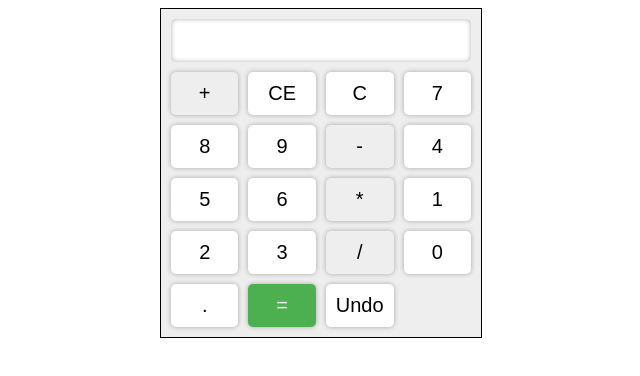
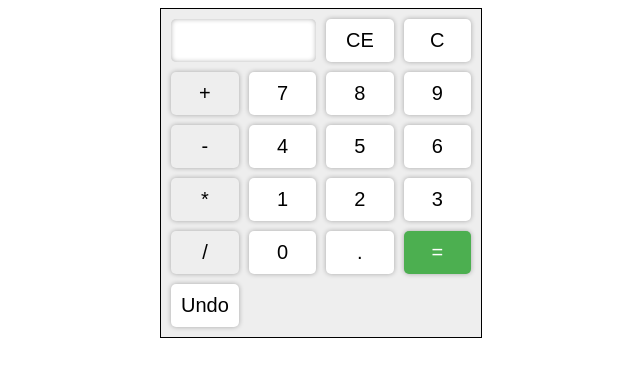
Before and after one commit to Juenzo/Calculatrice, a plain HTML site: page calculatrice.html in a window 1280 px wide. Shown: the whole page, without its empty margins (319-959 px from the left). Drawn offline with Linux system fonts and the light colour scheme.

Commit message:
part 3 - 4

```diff
--- a/calculatrice.css
+++ b/calculatrice.css
@@ -11,7 +11,7 @@
 }
 
 .display {
-  grid-column: 1 / span 4;
+  grid-column: 1 / span 2;
   font-size: 24px;
   text-align: right;
   padding: 5px;
--- a/calculatrice.html
+++ b/calculatrice.html
@@ -8,25 +8,25 @@
 <body>
     <div class="calculator">
         <input type="text" class="display" id="display" disabled>
-        <button class="btn operator" onclick="calculator.addOperator('+')">+</button>
-        <button class="btn" onclick="calculator.deleteLast()">CE</button>
-        <button class="btn" onclick="calculator.clear()">C</button>
-        <button class="btn" onclick="calculator.addValue('7')">7</button>
-        <button class="btn" onclick="calculator.addValue('8')">8</button>
-        <button class="btn" onclick="calculator.addValue('9')">9</button>
-        <button class="btn operator" onclick="calculator.addOperator('-')">-</button>
-        <button class="btn" onclick="calculator.addValue('4')">4</button>
-        <button class="btn" onclick="calculator.addValue('5')">5</button>
-        <button class="btn" onclick="calculator.addValue('6')">6</button>
-        <button class="btn operator" onclick="calculator.addOperator('*')">*</button>
-        <button class="btn" onclick="calculator.addValue('1')">1</button>
-        <button class="btn" onclick="calculator.addValue('2')">2</button>
-        <button class="btn" onclick="calculator.addValue('3')">3</button>
-        <button class="btn operator" onclick="calculator.addOperator('/')">/</button>
-        <button class="btn" onclick="calculator.addValue('0')">0</button>
-        <button class="btn" onclick="calculator.addPoint()">.</button>
-        <button class="btn equals" onclick="calculator.calculate()">=</button>
-        <button class="btn" onclick="calculator.undo()">Undo</button>
+        <button class="btn" onclick="baseCalculator.deleteLast()">CE</button>
+        <button class="btn" onclick="baseCalculator.clear()">C</button>
+        <button class="btn operator" onclick="baseCalculator.addOperator('+')">+</button>
+        <button class="btn" onclick="baseCalculator.addValue('7')">7</button>
+        <button class="btn" onclick="baseCalculator.addValue('8')">8</button>
+        <button class="btn" onclick="baseCalculator.addValue('9')">9</button>
+        <button class="btn operator" onclick="baseCalculator.addOperator('-')">-</button>
+        <button class="btn" onclick="baseCalculator.addValue('4')">4</button>
+        <button class="btn" onclick="baseCalculator.addValue('5')">5</button>
+        <button class="btn" onclick="baseCalculator.addValue('6')">6</button>
+        <button class="btn operator" onclick="baseCalculator.addOperator('*')">*</button>
+        <button class="btn" onclick="baseCalculator.addValue('1')">1</button>
+        <button class="btn" onclick="baseCalculator.addValue('2')">2</button>
+        <button class="btn" onclick="baseCalculator.addValue('3')">3</button>
+        <button class="btn operator" onclick="baseCalculator.addOperator('/')">/</button>
+        <button class="btn" onclick="baseCalculator.addValue('0')">0</button>
+        <button class="btn" onclick="baseCalculator.addPoint()">.</button>
+        <button class="btn equals" onclick="baseCalculator.calculate()">=</button>
+        <button class="btn" onclick="baseCalculator.undo()">Undo</button>
     </div>
     <script src="calculatrice.js"></script>
 </body>
--- a/calculatrice.js
+++ b/calculatrice.js
@@ -68,4 +68,4 @@ class Calculator {
   }
 }
 
-const calculator = new Calculator();
+const baseCalculator = new Calculator();
```
